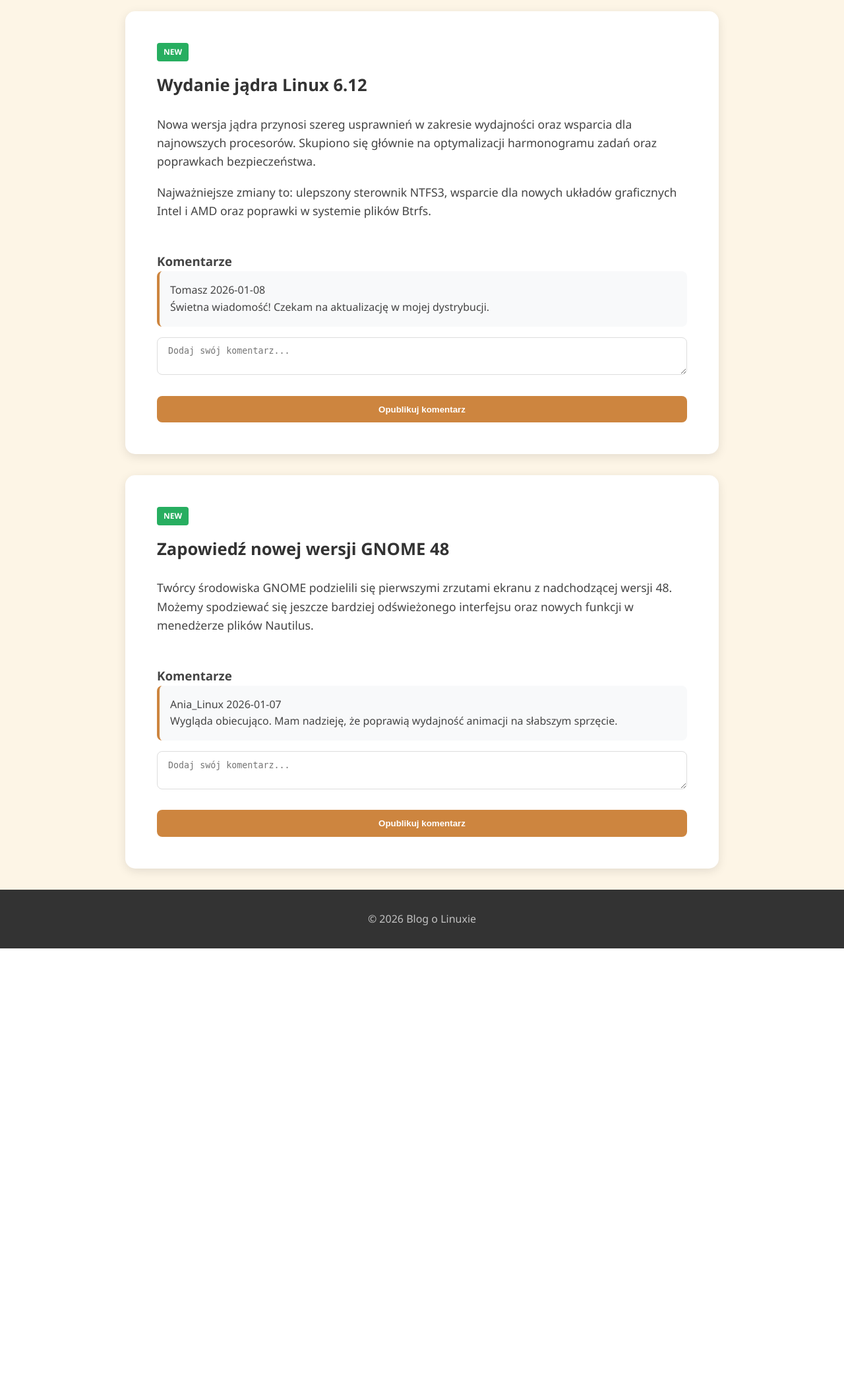
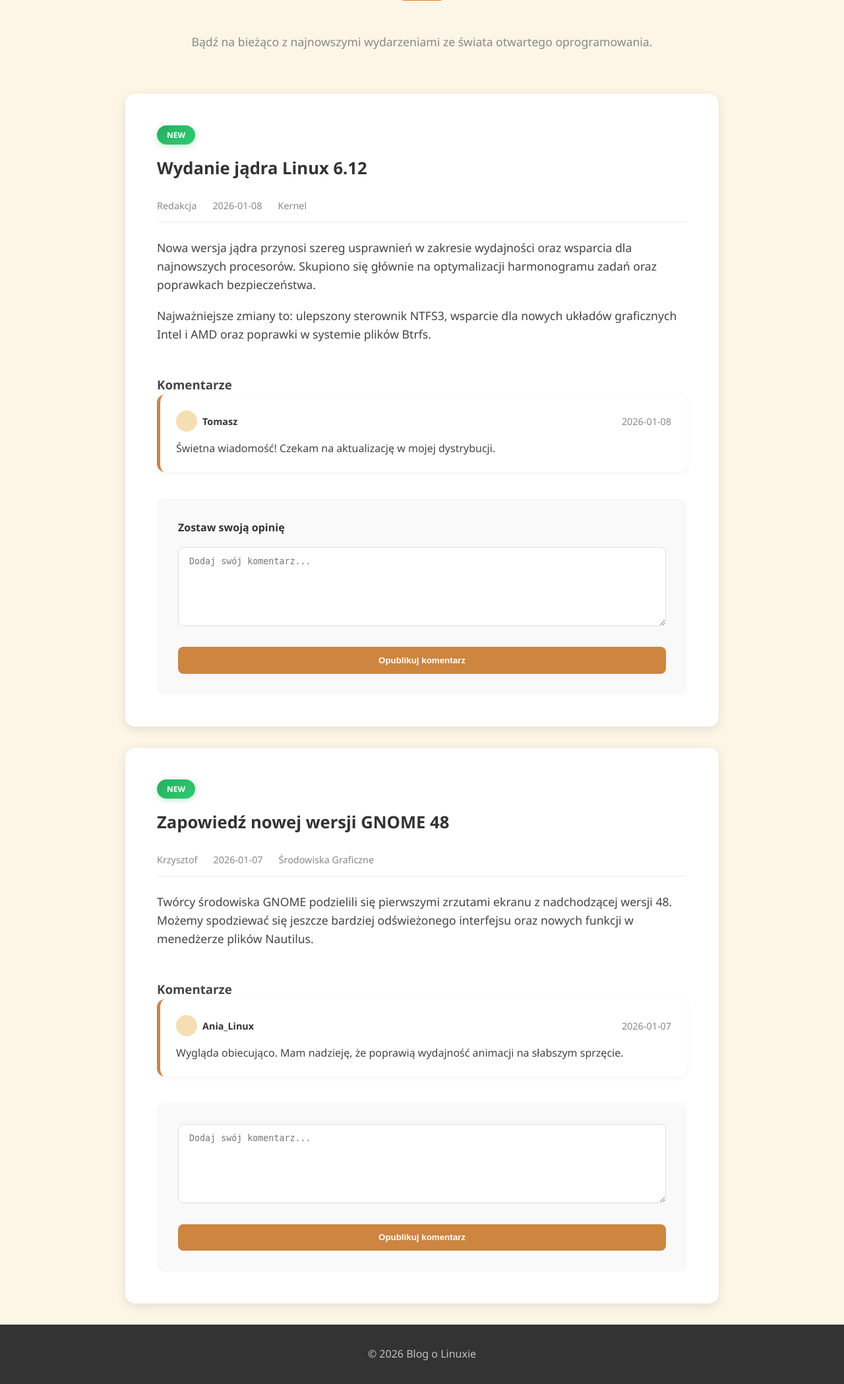
Before and after one commit to FlippantList428/Blog, a PHP site: page /news.html in a window 1280 px wide. Shown: the part 123-2220 px from the top of the page at 66% size. Before the commit the page ends 1560 px from the top, so only its background shows below. Run offline with PHP 8.4, Linux system fonts and the light colour scheme.

Commit message:
dokończono stylizowanie

```diff
--- a/main.js
+++ b/main.js
@@ -58,7 +58,7 @@ function addComment(articleId) {
     const dateStr = now.toISOString().split('T')[0];
 
     const li = document.createElement('li');
-    li.className = 'comment-item';
+    li.className = 'comment-item animate-fade';
     li.innerHTML = `
         <div class="comment-header">
             <span class="comment-author">Gość</span>
--- a/news.html
+++ b/news.html
@@ -30,13 +30,21 @@
 
     <main>
         <!-- Sekcja z najnowszymi wpisami -->
-        <section class="news-list">
-            <h1>Ostatnie Nowości</h1>
+        <section class="news-list container-small">
+            <div class="news-header">
+                <h1>Ostatnie Nowości</h1>
+                <p>Bądź na bieżąco z najnowszymi wydarzeniami ze świata otwartego oprogramowania.</p>
+            </div>
 
             <!-- Artykuł 1 -->
-            <article class="wpis-detail">
+            <article class="wpis-detail animate-fade">
                 <span class="badge-new">New</span>
                 <h2>Wydanie jądra Linux 6.12</h2>
+                <div class="article-meta">
+                    <span class="meta-author">Redakcja</span>
+                    <span class="meta-date">2026-01-08</span>
+                    <span class="meta-category">Kernel</span>
+                </div>
                 <p>Nowa wersja jądra przynosi szereg usprawnień w zakresie wydajności oraz wsparcia dla najnowszych
                     procesorów. Skupiono się głównie na optymalizacji harmonogramu zadań oraz poprawkach bezpieczeństwa.
                 </p>
@@ -59,6 +67,7 @@
 
                     <!-- Formularz dodawania komentarza -->
                     <div class="comment-form">
+                        <h4>Zostaw swoją opinię</h4>
                         <div class="form-group">
                             <textarea id="comment-input-1" placeholder="Dodaj swój komentarz..."></textarea>
                         </div>
@@ -68,9 +77,14 @@
             </article>
 
             <!-- Artykuł 2 -->
-            <article class="wpis-detail">
+            <article class="wpis-detail animate-fade" style="animation-delay: 0.2s">
                 <span class="badge-new">New</span>
                 <h2>Zapowiedź nowej wersji GNOME 48</h2>
+                <div class="article-meta">
+                    <span class="meta-author">Krzysztof</span>
+                    <span class="meta-date">2026-01-07</span>
+                    <span class="meta-category">Środowiska Graficzne</span>
+                </div>
                 <p>Twórcy środowiska GNOME podzielili się pierwszymi zrzutami ekranu z nadchodzącej wersji 48. Możemy
                     spodziewać się jeszcze bardziej odświeżonego interfejsu oraz nowych funkcji w menedżerze plików
                     Nautilus.</p>
--- a/style.css
+++ b/style.css
@@ -15,6 +15,24 @@
     --transition: all 0.3s cubic-bezier(0.4, 0, 0.2, 1);
     --shadow-sm: 0 2px 8px rgba(0, 0, 0, 0.05);
     --shadow-md: 0 4px 15px rgba(0, 0, 0, 0.1);
+    --animation-fade: fadeIn 0.8s ease-out forwards;
+}
+
+@keyframes fadeIn {
+    from {
+        opacity: 0;
+        transform: translateY(20px);
+    }
+
+    to {
+        opacity: 1;
+        transform: translateY(0);
+    }
+}
+
+.animate-fade {
+    opacity: 0;
+    animation: var(--animation-fade);
 }
 
 * {
@@ -363,11 +381,128 @@ footer {
 }
 
 .comment-item {
-    background: #f8f9fa;
-    padding: 1rem;
-    border-radius: 8px;
+    background: #fff;
+    padding: 1.5rem;
+    border-radius: 12px;
+    margin-bottom: 1.5rem;
+    border-left: 5px solid var(--primary-color);
+    box-shadow: var(--shadow-sm);
+    transition: var(--transition);
+}
+
+.comment-item:hover {
+    transform: translateX(5px);
+    box-shadow: var(--shadow-md);
+}
+
+.comment-header {
+    display: flex;
+    justify-content: space-between;
+    align-items: center;
+    margin-bottom: 0.8rem;
+    font-size: 0.9rem;
+}
+
+.comment-author {
+    font-weight: 700;
+    color: var(--accent-color);
+    display: flex;
+    align-items: center;
+    gap: 8px;
+}
+
+.comment-author::before {
+    content: '';
+    width: 32px;
+    height: 32px;
+    background: var(--secondary-color);
+    border-radius: 50%;
+    display: inline-block;
+}
+
+.comment-date {
+    color: #888;
+}
+
+.comment-body {
+    color: var(--text-color);
+    line-height: 1.5;
+}
+
+.container-small {
+    max-width: 1000px;
+    margin: 0 auto;
+    padding: 0 20px;
+}
+
+.news-header {
+    text-align: center;
+    margin-bottom: 4rem;
+}
+
+.news-header p {
+    color: #888;
+    font-size: 1.1rem;
+}
+
+/* 11. Extra News Styles */
+.news-list h1 {
+    text-align: center;
+    margin-bottom: 3rem;
+    position: relative;
+    padding-bottom: 1rem;
+}
+
+.news-list h1::after {
+    content: '';
+    position: absolute;
+    bottom: 0;
+    left: 50%;
+    transform: translateX(-50%);
+    width: 60px;
+    height: 4px;
+    background: var(--primary-color);
+    border-radius: 2px;
+}
+
+.article-meta {
+    display: flex;
+    gap: 1.5rem;
+    font-size: 0.9rem;
+    color: #888;
+    margin-bottom: 1.5rem;
+    border-bottom: 1px solid #eee;
+    padding-bottom: 0.8rem;
+}
+
+.article-meta span {
+    display: flex;
+    align-items: center;
+    gap: 5px;
+}
+
+.comment-form {
+    background: #f9f9f9;
+    padding: 2rem;
+    border-radius: 12px;
+    margin-top: 2.5rem;
+}
+
+.comment-form h4 {
     margin-bottom: 1rem;
-    border-left: 4px solid var(--primary-color);
+    color: var(--accent-color);
+}
+
+.comment-form textarea {
+    min-height: 120px;
+    resize: vertical;
+}
+
+.badge-new {
+    background: linear-gradient(135deg, #27ae60, #2ecc71);
+    box-shadow: 0 2px 10px rgba(39, 174, 96, 0.3);
+    border-radius: 20px;
+    padding: 5px 15px;
 }
 
 /* 11. Strona Darowizn (Donation Page) */
```
